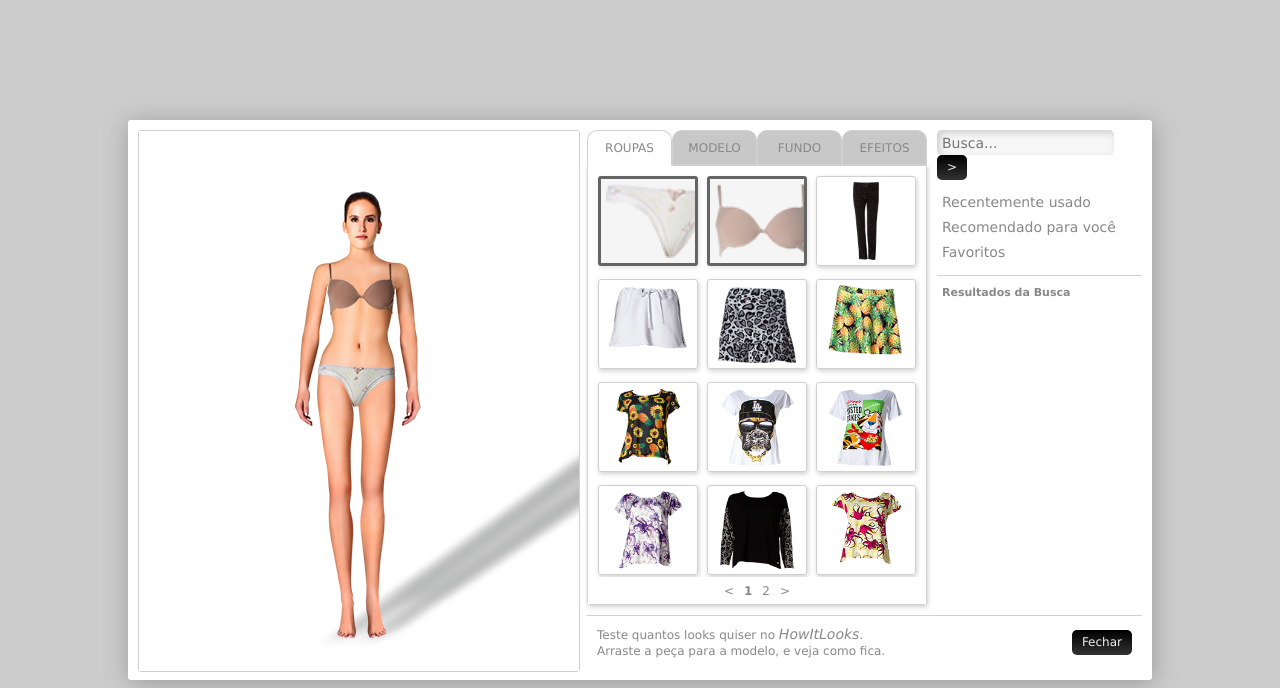
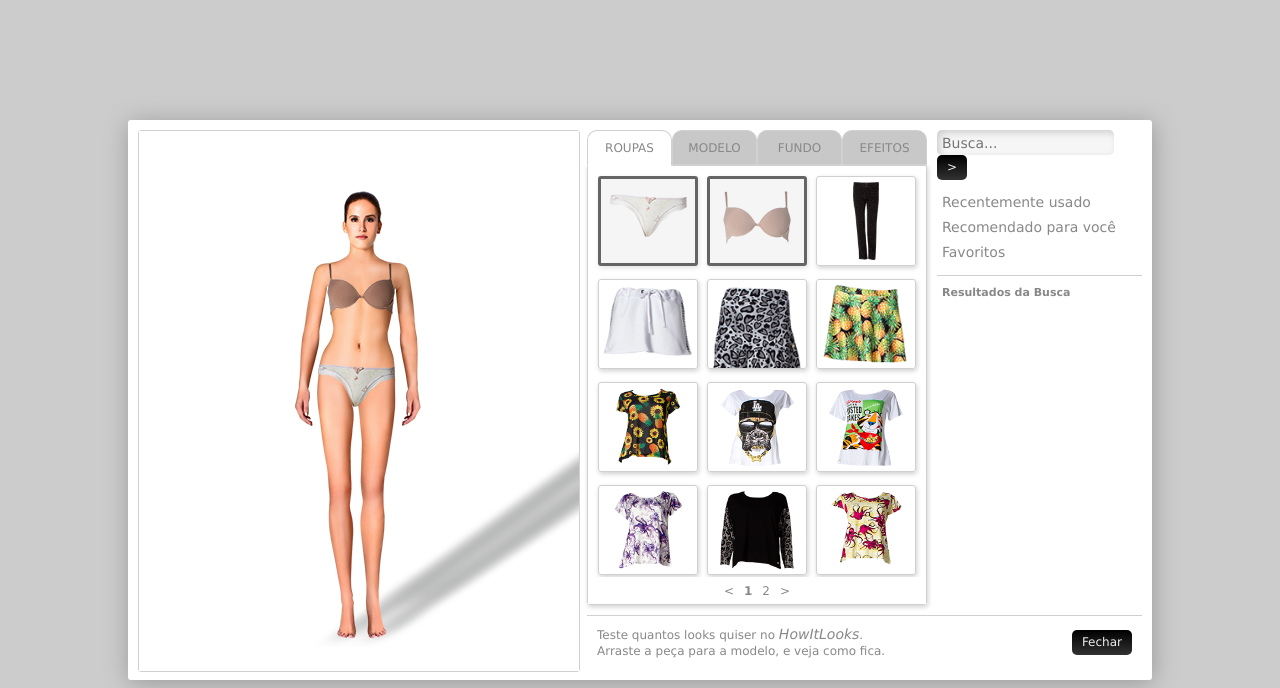
Before and after one commit to garbulho/modelos-minimo, a plain HTML site: page index.html in a window 1280 px wide. Shown: the top 688 px of the page. Drawn offline with nearby package versions, Linux system fonts and the light colour scheme.

Commit message:
cards arrumados. bug no firefox continua entre nós

```diff
--- a/js/functions.js
+++ b/js/functions.js
@@ -85,6 +85,7 @@ function createElements(objectElem) {
 	}
 
 	setLabels($("#content_roupas .catElements li"));
+	centerImg($(".catElements li"));
 }
 
 function setLabels(elemList) {
@@ -114,6 +115,25 @@ function setLabels(elemList) {
 					$(this).children('.label').css("display", "none");
 				}
 			});
+		});
+	});
+}
+
+function centerImg(elemList) {
+	$(elemList).each(function(i, e) {
+		var img = $(e).find("img");
+		console.log(img);
+		var auxImg = $("<img/>");
+		auxImg.attr("src", img.attr("src"));
+		auxImg.load(function() {
+			if (this.width < $(e).width() && this.height < $(e).height()) {
+				img.addClass("noResize");
+			} else if (this.width > this.height) {
+				img.addClass("horizontal");
+			} else {
+				img.addClass("vertical")
+			}
+			vAlign(img);
 		});
 	});
 }
--- a/style.css
+++ b/style.css
@@ -243,9 +243,17 @@ html {
 		opacity: 0.6;
 		background: #efefef;
 	}
-		.catElements li img {
+		.catElements li img.noResize {
+			height: auto;
+			width: auto;
+		}
+		.catElements li img.vertical {
 			height: 100%;
 			width: auto;
+		}
+		.catElements li img.horizontal {
+			width: 100%;
+			height: auto;
 		}
 		.catElements li .label {
 			position: absolute;
@@ -314,6 +322,7 @@ html {
 
 .dressed {
 	position: absolute;
+	margin-top: 0 !important;
 }
 
 .fundo {
```
